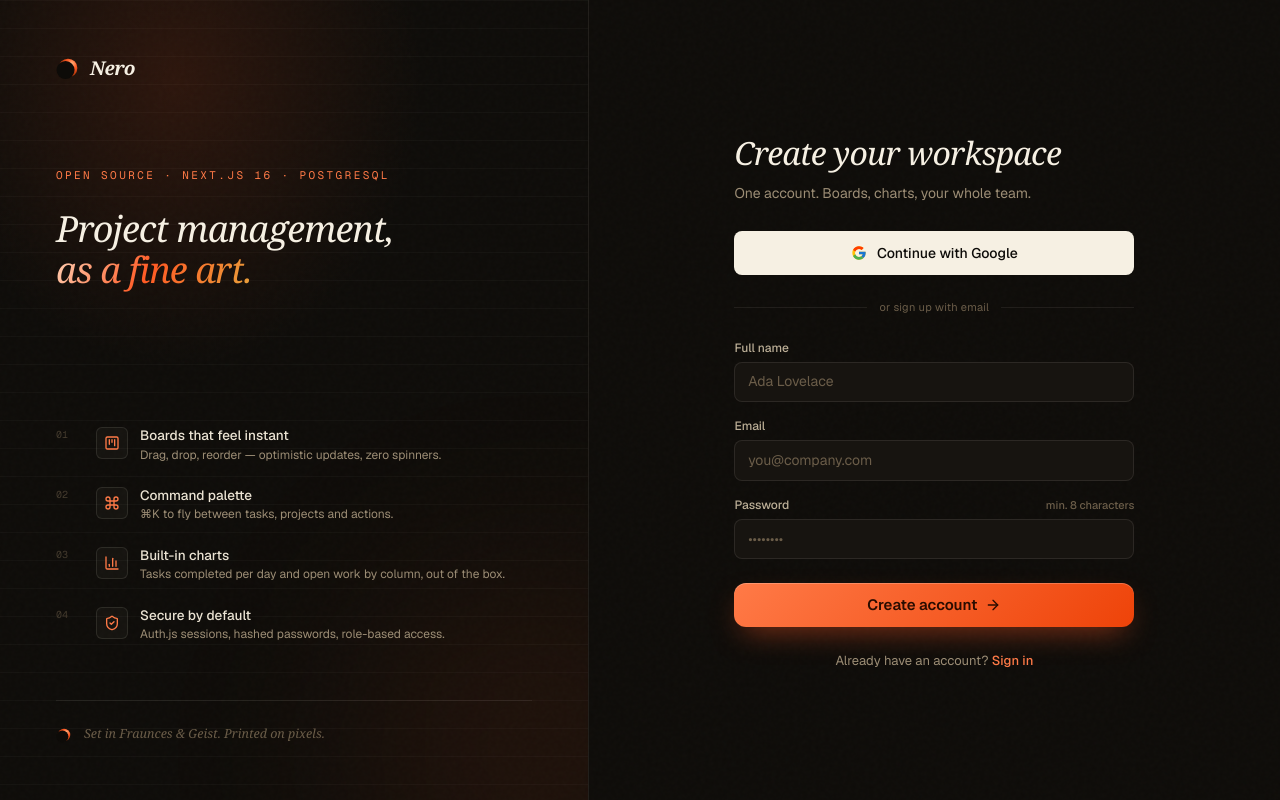
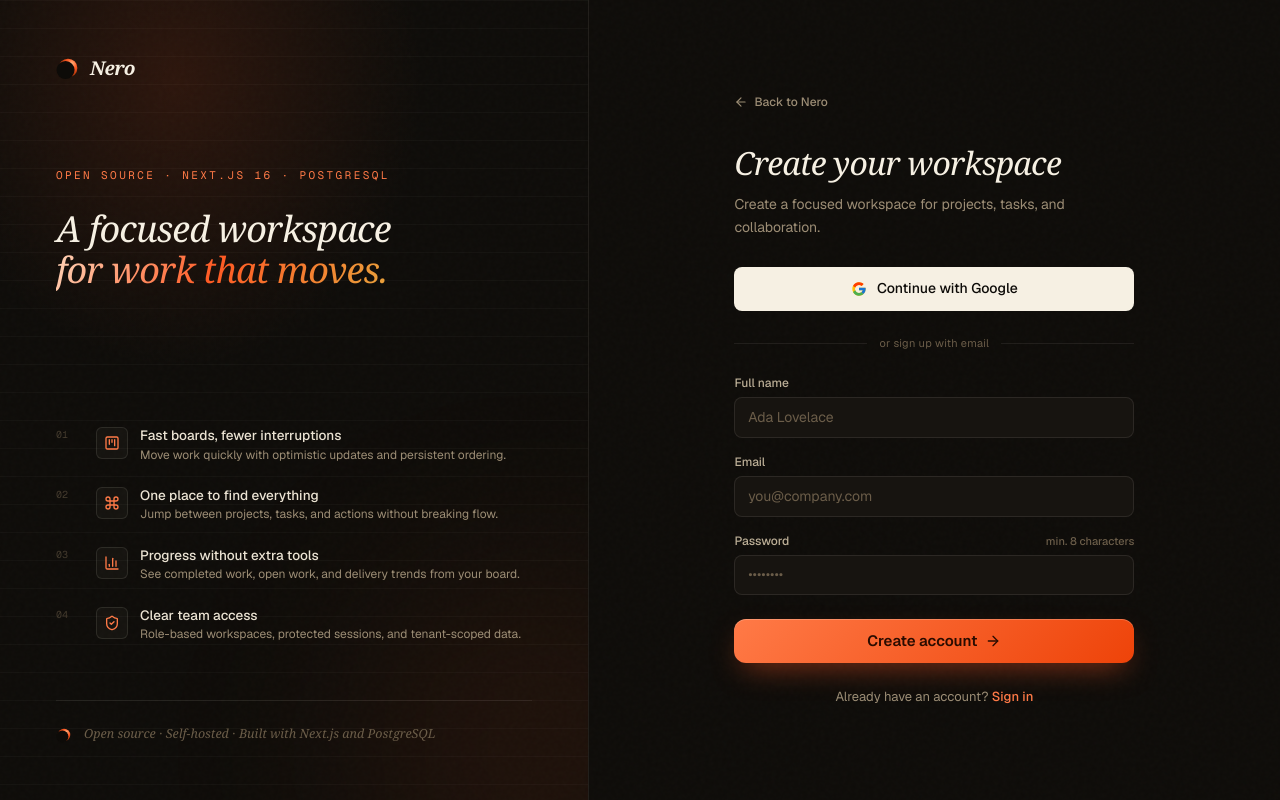
Before and after one commit to nextern-dev/Nero, a Next.js app: page /register in a window 1280 px wide. Built offline with nearby package versions, Linux system fonts and the light colour scheme; no server answers.

Commit message:
polish: refine landing and authentication
Remove demo-login UI, improve auth navigation and messaging, strengthen the landing value proposition, align section anchors, and always show the Google account chooser.

```diff
--- a/src/app/(auth)/layout.tsx
+++ b/src/app/(auth)/layout.tsx
@@ -14,26 +14,26 @@
   {
     icon: KanbanSquare,
     no: "01",
-    title: "Boards that feel instant",
-    body: "Drag, drop, reorder — optimistic updates, zero spinners.",
+    title: "Fast boards, fewer interruptions",
+    body: "Move work quickly with optimistic updates and persistent ordering.",
   },
   {
     icon: Command,
     no: "02",
-    title: "Command palette",
-    body: "⌘K to fly between tasks, projects and actions.",
+    title: "One place to find everything",
+    body: "Jump between projects, tasks, and actions without breaking flow.",
   },
   {
     icon: BarChart3,
     no: "03",
-    title: "Built-in charts",
-    body: "Tasks completed per day and open work by column, out of the box.",
+    title: "Progress without extra tools",
+    body: "See completed work, open work, and delivery trends from your board.",
   },
   {
     icon: ShieldCheck,
     no: "04",
-    title: "Secure by default",
-    body: "Auth.js sessions, hashed passwords, role-based access.",
+    title: "Clear team access",
+    body: "Role-based workspaces, protected sessions, and tenant-scoped data.",
   },
 ];
 
@@ -61,9 +61,9 @@
           <div className="mt-16 xl:mt-20">
             <p className="folio mb-6">Open source · Next.js 16 · PostgreSQL</p>
             <p className="max-w-md font-display text-[30px] leading-[1.15] font-medium tracking-tight text-ink-50 italic xl:text-[36px]">
-              Project management,
+              A focused workspace
               <br />
-              <span className="text-gradient-brand">as a fine art.</span>
+              <span className="text-gradient-brand">for work that moves.</span>
             </p>
           </div>
 
@@ -93,7 +93,7 @@
           <div className="mt-14 flex items-center gap-3 border-t border-ink-50/[0.07] pt-6">
             <LogoMark size={16} />
             <p className="font-display text-[12.5px] text-ink-500 italic">
-              Set in Fraunces & Geist. Printed on pixels.
+              Open source · Self-hosted · Built with Next.js and PostgreSQL
             </p>
           </div>
         </div>
--- a/src/auth.ts
+++ b/src/auth.ts
@@ -32,6 +32,11 @@
           Google({
             clientId: process.env.AUTH_GOOGLE_ID!,
             clientSecret: process.env.AUTH_GOOGLE_SECRET!,
+            authorization: {
+              params: {
+                prompt: "select_account",
+              },
+            },
           }),
         ]
       : []),
--- a/src/components/auth-form.tsx
+++ b/src/components/auth-form.tsx
@@ -1,6 +1,6 @@
 "use client";
 
-import { ArrowRight, Sparkles } from "lucide-react";
+import { ArrowLeft, ArrowRight } from "lucide-react";
 import Link from "next/link";
 import { useState, useTransition } from "react";
 import { login, loginWithGoogle, register } from "@/actions/auth";
@@ -82,14 +82,23 @@
 
   return (
     <div className="animate-mount">
-      <div className="mb-8 lg:hidden">
-        <Logo size={28} />
+      <div className="mb-7 flex items-center justify-between">
+        <Link
+          href="/"
+          className="inline-flex items-center gap-1.5 text-[12px] font-medium text-ink-400 transition-colors hover:text-ink-100"
+        >
+          <ArrowLeft className="h-3.5 w-3.5" />
+          Back to Nero
+        </Link>
+        <div className="lg:hidden">
+          <Logo size={24} />
+        </div>
       </div>
       <h1 className="font-display text-[32px] font-medium tracking-tight text-ink-50 italic">
         Welcome back
       </h1>
-      <p className="mt-1.5 text-sm text-ink-400">
-        Sign in to your workspace to continue.
+      <p className="mt-1.5 text-sm leading-relaxed text-ink-400">
+        Pick up where you left off and keep your team moving.
       </p>
 
       <div className="mt-7">
@@ -132,26 +141,6 @@
         </Button>
       </form>
 
-      <button
-        type="button"
-        onClick={() => {
-          setEmail("demo@nero.dev");
-          setPassword("demo1234");
-          setError(null);
-        }}
-        className="mt-4 flex w-full items-center gap-3 rounded-lg border border-brand-500/25 bg-brand-500/[0.07] px-3.5 py-3 text-left transition-colors hover:border-brand-500/45 hover:bg-brand-500/[0.11]"
-      >
-        <Sparkles className="h-4 w-4 shrink-0 text-brand-400" />
-        <span className="min-w-0 flex-1">
-          <span className="block text-[13px] font-medium text-brand-300">
-            Try the demo workspace
-          </span>
-          <span className="block truncate font-mono text-[11px] text-ink-400">
-            demo@nero.dev · demo1234 — click to autofill
-          </span>
-        </span>
-      </button>
-
       <p className="mt-6 text-center text-[13px] text-ink-400">
         New to Nero?{" "}
         <Link
@@ -183,14 +172,23 @@
 
   return (
     <div className="animate-mount">
-      <div className="mb-8 lg:hidden">
-        <Logo size={28} />
+      <div className="mb-7 flex items-center justify-between">
+        <Link
+          href="/"
+          className="inline-flex items-center gap-1.5 text-[12px] font-medium text-ink-400 transition-colors hover:text-ink-100"
+        >
+          <ArrowLeft className="h-3.5 w-3.5" />
+          Back to Nero
+        </Link>
+        <div className="lg:hidden">
+          <Logo size={24} />
+        </div>
       </div>
       <h1 className="font-display text-[32px] font-medium tracking-tight text-ink-50 italic">
         Create your workspace
       </h1>
-      <p className="mt-1.5 text-sm text-ink-400">
-        One account. Boards, charts, your whole team.
+      <p className="mt-1.5 text-sm leading-relaxed text-ink-400">
+        Create a focused workspace for projects, tasks, and collaboration.
       </p>
 
       <div className="mt-7">
--- a/src/components/landing.tsx
+++ b/src/components/landing.tsx
@@ -346,7 +346,7 @@
         </motion.p>
 
         <h1 className="max-w-5xl font-display text-[13.5vw] leading-[0.98] font-medium tracking-[-0.02em] text-ink-50 sm:text-[86px] lg:text-[104px]">
-          {["Project", "management,"].map((line, i) => (
+          {["A focused", "workspace."].map((line, i) => (
             <motion.span
               key={line}
               className="block"
@@ -363,7 +363,7 @@
             animate={{ opacity: 1, y: 0 }}
             transition={{ duration: 0.9, delay: 0.28, ease: EASE }}
           >
-            without the noise.
+            for work that moves.
           </motion.span>
         </h1>
 
@@ -374,10 +374,9 @@
             transition={{ duration: 0.8, delay: 0.4, ease: EASE }}
             className="max-w-md text-[15px] leading-relaxed text-ink-400"
           >
-            Nero is an open-source project manager with kanban boards,
-            priorities, labels, due dates, comments, team roles and a full
-            activity history — built on Next.js 16 and PostgreSQL, with the
-            source in this repo.
+            Nero gives focused teams one place to plan projects, move tasks,
+            collaborate, and understand progress — without the overhead of
+            heavyweight project-management suites.
           </motion.p>
           <motion.div
             initial={{ opacity: 0, y: 20 }}
@@ -389,7 +388,7 @@
               href="/register"
               className="group flex items-center gap-2 rounded-sm bg-ink-50 px-6 py-3.5 text-[14px] font-semibold text-ink-950 transition-colors hover:bg-brand-200"
             >
-              Begin free
+              Create workspace
               <ArrowRight className="h-4 w-4 transition-transform group-hover:translate-x-0.5" />
             </Link>
             <Link
@@ -426,7 +425,7 @@
       </section>
 
       {/* ————— Chapters ————— */}
-      <section id="chapters" className="mx-auto max-w-6xl px-5 py-28">
+      <section id="features" className="mx-auto max-w-6xl px-5 py-28">
         <Chapter
           no="01"
           title="Paper, with physics"
@@ -490,28 +489,28 @@
 
       {/* ————— Manifesto ————— */}
       <section
-        id="manifesto"
+        id="how-it-works"
         className="relative border-y border-ink-50/8 bg-ink-900/40 py-28"
       >
         <div className="bg-ruled pointer-events-none absolute inset-0 opacity-60" />
         <Reveal className="relative mx-auto max-w-3xl px-5 text-center">
           <LogoMark size={44} className="mx-auto mb-10" />
           <p className="wonk font-display text-[28px] leading-snug font-medium tracking-tight text-ink-100 italic sm:text-[38px]">
-            “One Postgres, a handful of libraries, no hidden services —{" "}
-            <span className="text-gradient-brand">code you can read</span> in an
-            evening.”
+            “Everything your team needs to move work forward —{" "}
+            <span className="text-gradient-brand">projects, tasks, people, and progress</span>
+            in one focused workspace.”
           </p>
-          <p className="folio mt-8">Why Nero exists</p>
+          <p className="folio mt-8">How it works</p>
           <p className="mx-auto mt-6 max-w-lg text-[13.5px] leading-relaxed text-ink-400">
-            Nero is built to study how a modern full-stack app fits together:
-            server actions, typed queries, authentication and transactional
-            email — all visible, all in one repository.
+            Create a workspace, add projects, and turn work into clear tasks.
+            Your team can assign ownership, discuss decisions, and move work
+            across the board while Nero keeps progress visible.
           </p>
         </Reveal>
       </section>
 
       {/* ————— Index ————— */}
-      <section id="index" className="mx-auto max-w-4xl px-5 py-28">
+      <section id="stack" className="mx-auto max-w-4xl px-5 py-28">
         <Reveal>
           <p className="folio mb-4">Index</p>
           <h2 className="font-display text-[34px] font-medium tracking-tight text-ink-50 italic sm:text-[44px]">
@@ -560,8 +559,7 @@
             <span className="text-gradient-brand italic">Begin.</span>
           </h2>
           <p className="mx-auto mt-4 max-w-md text-[14px] text-ink-400">
-            Create a workspace in ten seconds. Your first project — a guided
-            tour — is already waiting on the board.
+            Create a workspace, add a project, and start organizing work on the board.
           </p>
           <div className="mt-10 flex items-center justify-center gap-3">
             <Link
@@ -575,7 +573,7 @@
               href="/login"
               className="rounded-sm border border-ink-50/15 px-7 py-3.5 text-[14px] font-medium text-ink-200 transition-colors hover:border-brand-500/60 hover:text-brand-300"
             >
-              Explore the demo
+              Sign in
             </Link>
           </div>
         </Reveal>
```
